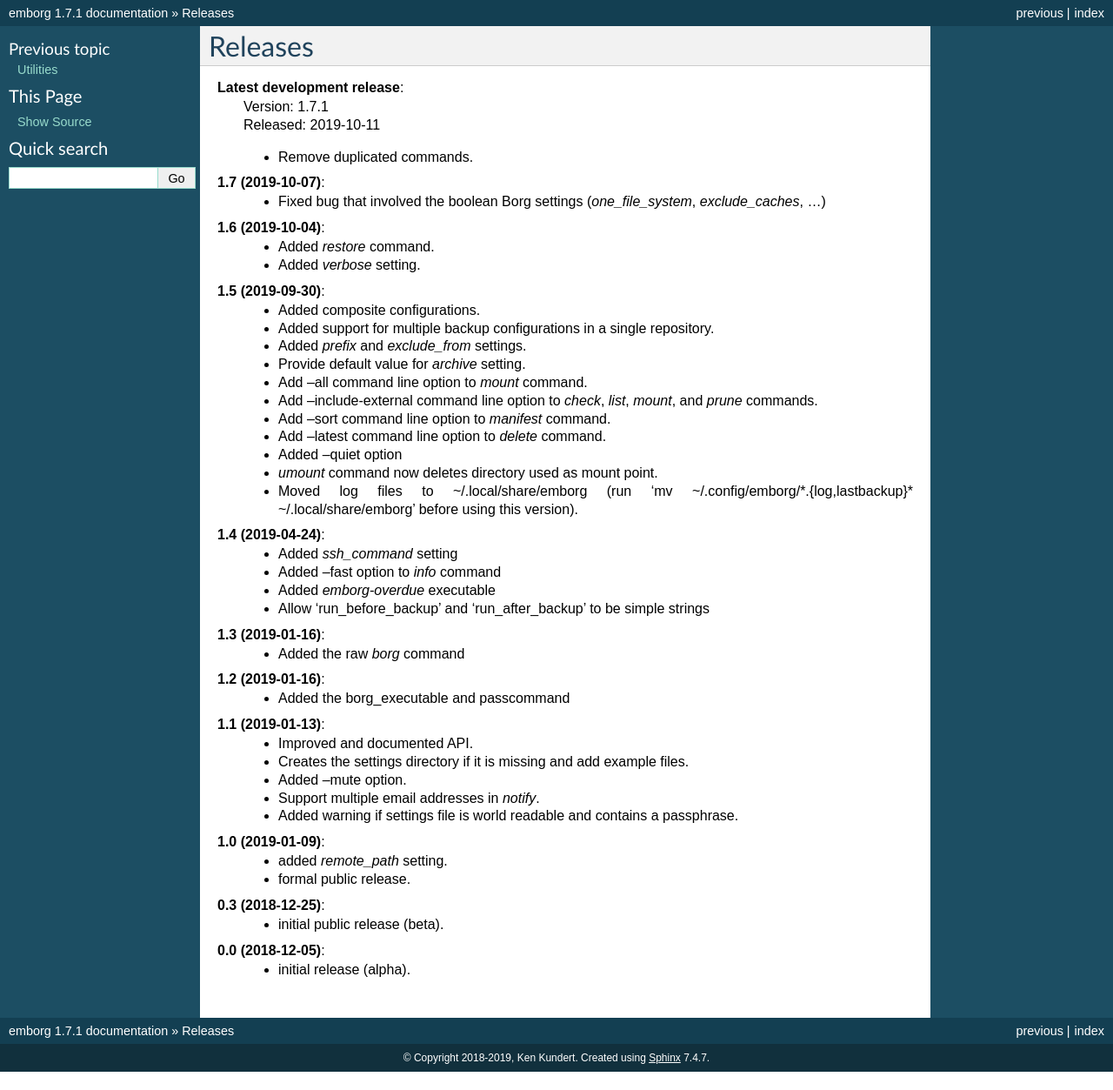
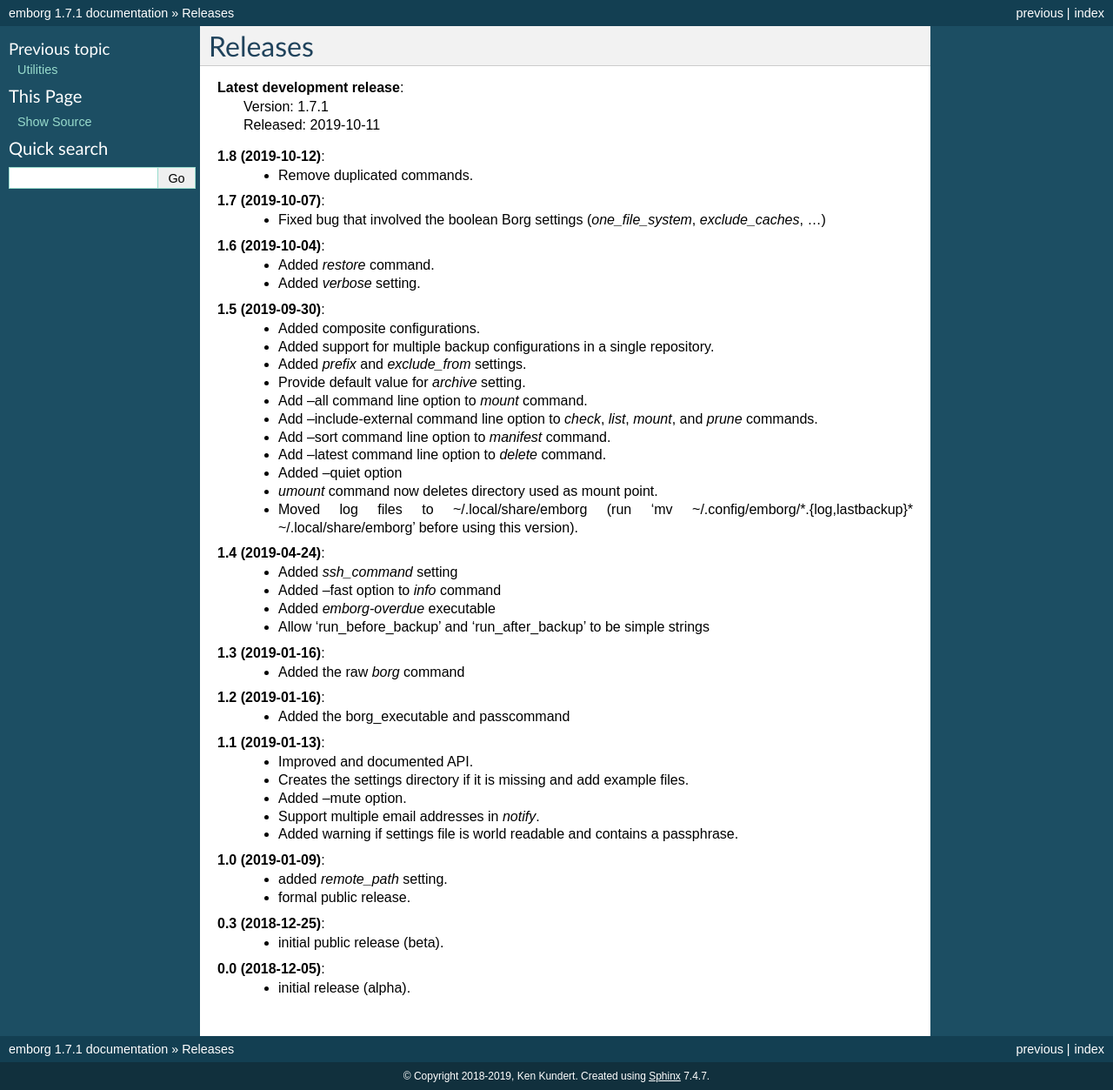
Before and after one commit to KenKundert/emborg, a Sphinx documentation site: the page built from doc/releases.rst, in a window 1280 px wide. Shown: the whole page at 87% size. Built offline with Sphinx 7.4.7, drawn with Linux system fonts in a browser that asks for light colours; before the commit the page ends 1232 px from its top, so only the background shows below that.

Commit message:
Update release notes.

```diff
--- a/doc/releases.rst
+++ b/doc/releases.rst
@@ -5,6 +5,7 @@
     | Version: 1.7.1
     | Released: 2019-10-11
 
+**1.8 (2019-10-12)**:
     - Remove duplicated commands.
 
 **1.7 (2019-10-07)**:
```
